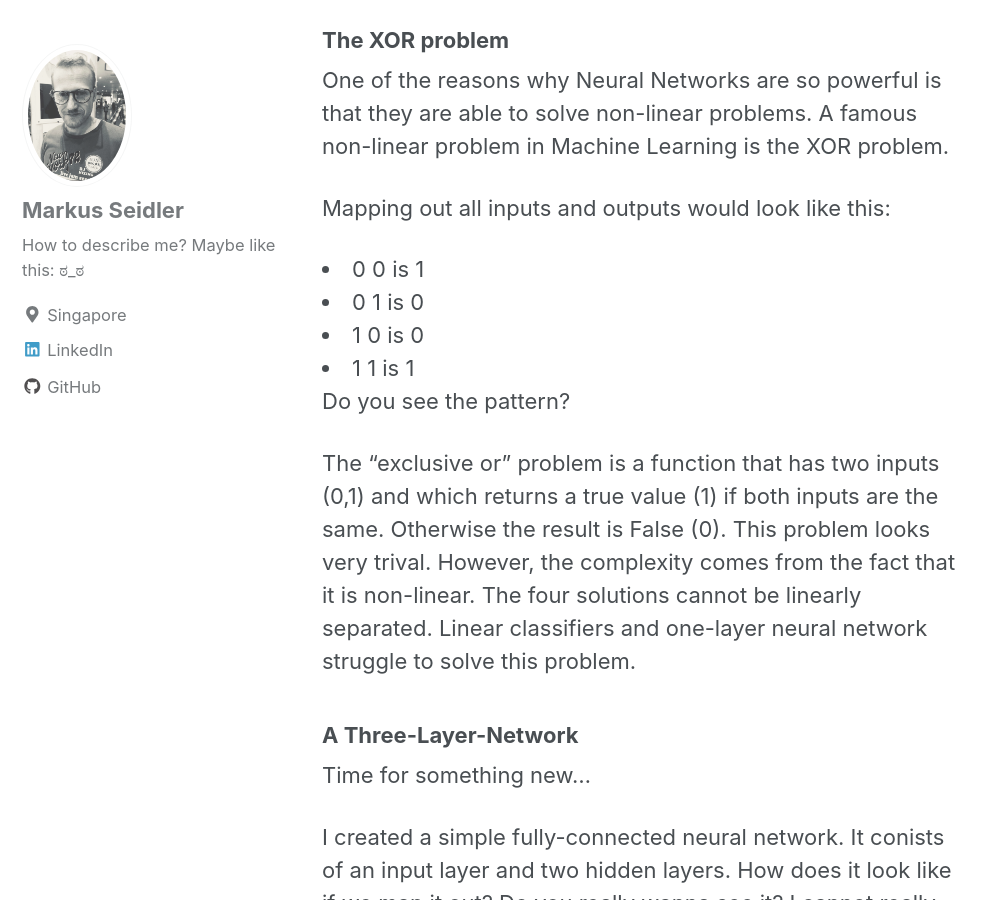
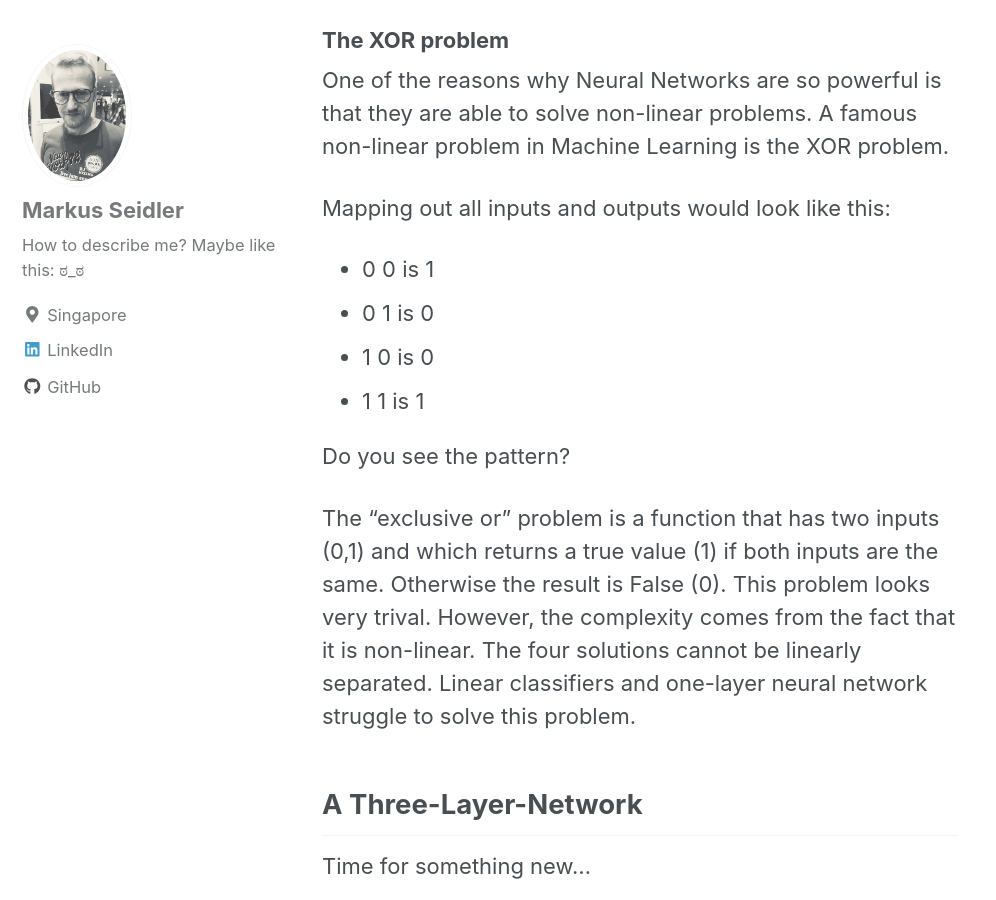
Before and after one commit to markusseidler/markusseidler.github.io, a Jekyll site: the page built from _posts/2018-06-04-FirstNN.md, in a window 1280 px wide and 900 px high, scrolled down 2149 px. Shown: the whole window, without its empty margins (0-996 px from the left). Built offline with Jekyll 4.4.1, drawn with Linux system fonts in a browser that asks for light colours; nearby versions of some CDN libraries.

```diff
--- a/_posts/2018-06-04-FirstNN.md
+++ b/_posts/2018-06-04-FirstNN.md
@@ -38,10 +38,12 @@
 
 Mapping out all inputs and outputs would look like this:
 
-<li>0 0 is 1</li>
-<li>0 1 is 0</li>
-<li>1 0 is 0</li>
-<li>1 1 is 1</li>
+<ul>
+    <li>0 0 is 1</li>
+    <li>0 1 is 0</li>
+    <li>1 0 is 0</li>
+    <li>1 1 is 1</li>
+</ul>
 
 Do you see the pattern?
 
@@ -52,7 +54,7 @@
 cannot be linearly separated. Linear classifiers and one-layer neural
 network struggle to solve this problem.
 
-### A Three-Layer-Network
+## A Three-Layer-Network
 
 Time for something new...
 
```
